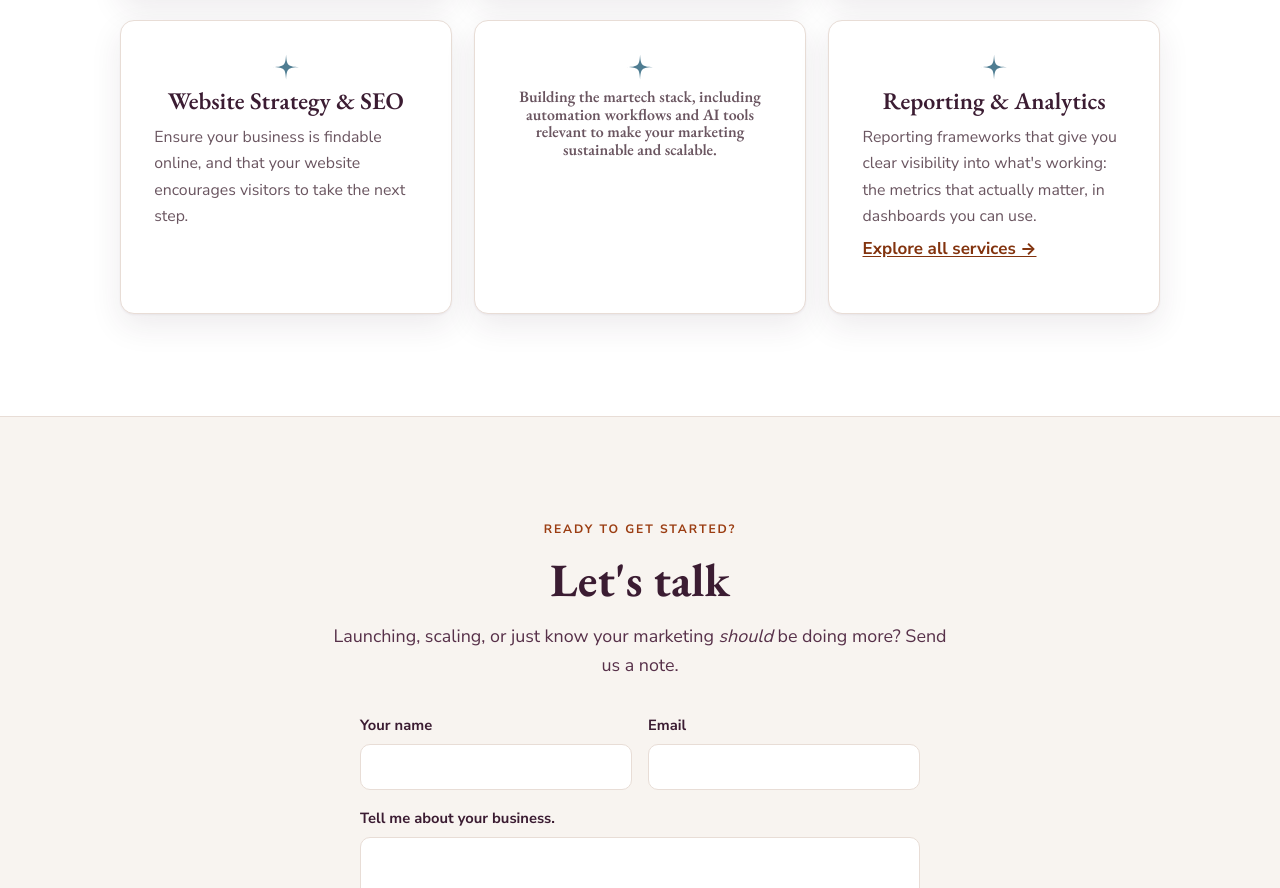
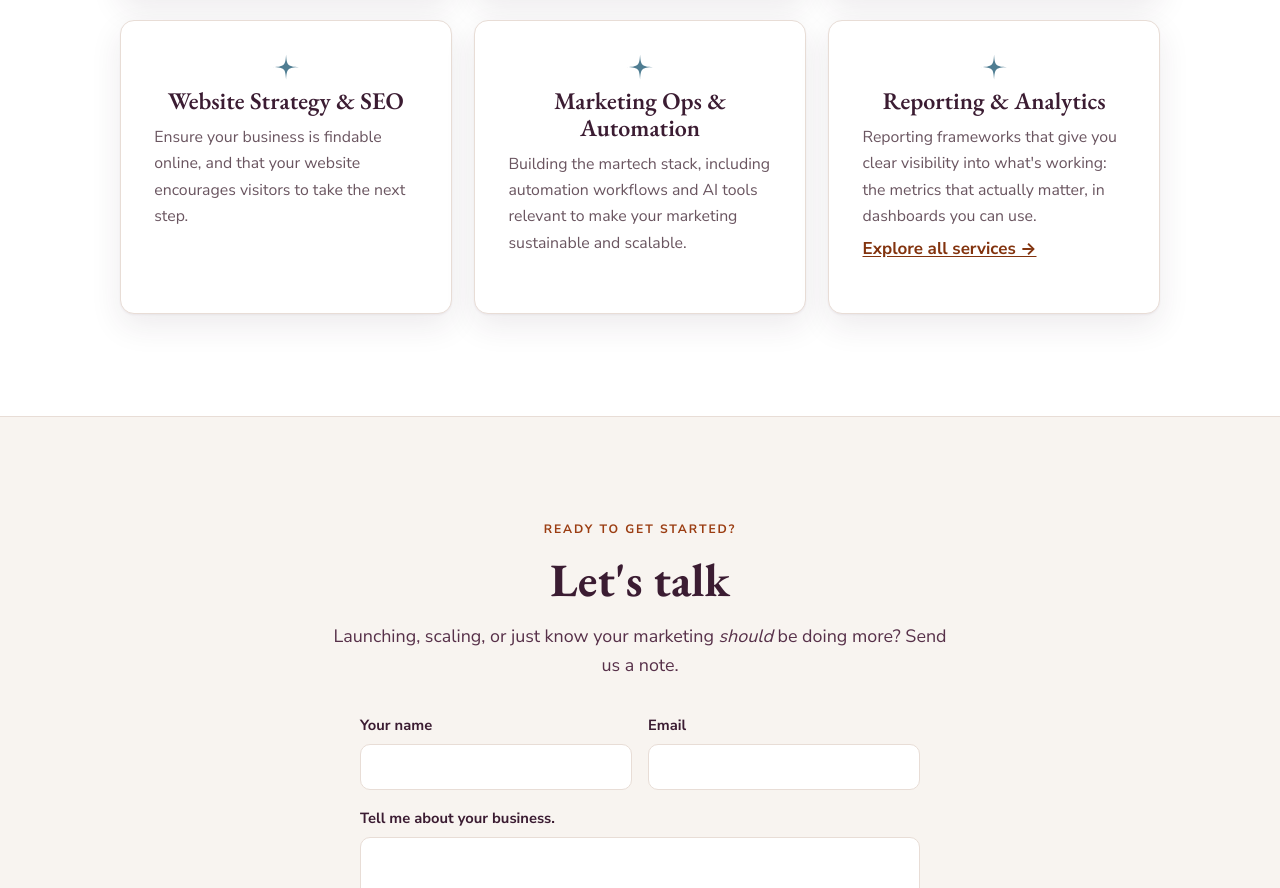
Before and after one commit to Rabeck/fullkitmarketing.com, an Eleventy site: page index.html in a window 1280 px wide. Shown: the part 1678-2566 px from the top of the page. Built offline with nearby package versions, Linux system fonts and the light colour scheme; Eleventy itself is replaced by a stand-in of ours; files that its build step writes are made by us from their sources.

Commit message:
Fix closing tag for Marketing Ops heading

```diff
--- a/index.html
+++ b/index.html
@@ -282,7 +282,7 @@
     <path fill="currentColor" d="M210.25 119.99C130.58 125.58 125.84 130.11 119.99 206.22 114.14 130.11 109.4 125.58 29.73 119.99 109.4 114.41 114.14 109.88 119.99 33.76 125.84 109.88 130.58 114.41 210.25 119.99Z"/>
   </svg>
 </span>
-            <h3><Marketing Ops &amp; Automation/h3>
+            <h3>Marketing Ops &amp; Automation</h3>
             <p class="card-lead">Building the martech stack, including automation workflows and AI tools relevant to make your marketing sustainable and scalable.</p>
           </div>
           <div class="card reveal">
```
